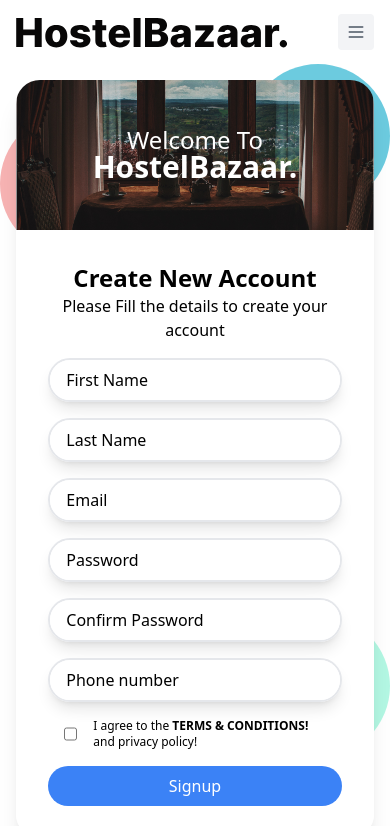
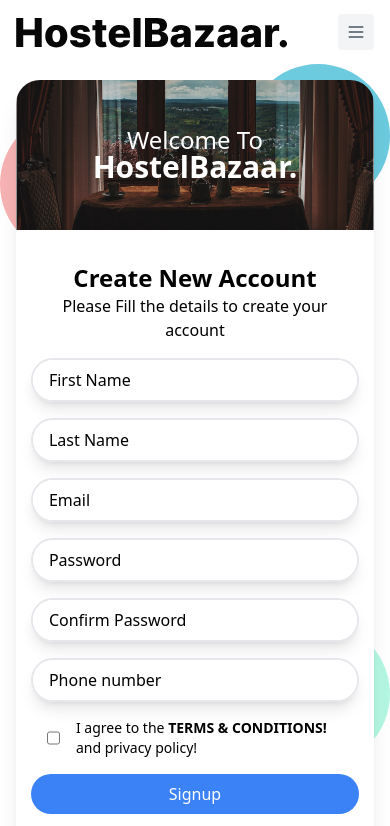
Before and after one commit to AdeelAtta/Hostelow, a Next.js app: page /register in a window 390 px wide. Shown: the top 826 px of the page. Built offline with nearby package versions, Linux system fonts and the light colour scheme.

Commit message:
Design Finalized

```diff
--- a/src/components/RegisterForm/index.tsx
+++ b/src/components/RegisterForm/index.tsx
@@ -30,7 +30,7 @@ const RegisterForm = () => {
                 handleChange={handleInputChange} />
 
             <Checkbox>
-                <span className='text-xs md:text-sm'>I agree to the <strong>TERMS & CONDITIONS!</strong> and privacy policy!</span>
+                <span className='text-sm'>I agree to the <strong>TERMS & CONDITIONS!</strong> and privacy policy!</span>
             </Checkbox>
 
             <Button text='Signup' type='submit'/>
--- a/src/components/sections/signin-signup-form.tsx
+++ b/src/components/sections/signin-signup-form.tsx
@@ -17,8 +17,8 @@ const SigninSignupForm: React.FC<SigninSignupFormProps> = (
                     <h3 className='text-2xl md:text-3xl font-normal leading-none'>Welcome To</h3>
                     <h1 className='text-3xl md:text-5xl font-extrabold leading-none'>HostelBazaar.</h1>
                 </div>
-                <div className='w-full flex flex-col justify-start items-center flex-1 px-4 py-8 bg-white rounded-b-3xl md:rounded-e-3xl md:rounded-s-none'>
-                    <div className='w-[90%] sm:w-[80%] max-w-[400px] md:py-4'>
+                <div className='w-full flex flex-col justify-start items-center flex-1 md:px-4 py-8 bg-white rounded-b-3xl md:rounded-e-3xl md:rounded-s-none'>
+                    <div className='w-11/12 sm:w-10/12 max-w-[400px] md:py-4'>
                         <div className='mb-4 md:mb-8'>
                             <h2 className='text-2xl md:text-4xl font-extrabold text-center md:mb-2'>{title}</h2>
                             <h3 className='text-base md:text-lg font-normal text-center'>{para}</h3>
@@ -30,7 +30,7 @@ const SigninSignupForm: React.FC<SigninSignupFormProps> = (
             <Circle customeStyle='bg-[#F6A1A1] left-0 lg:left-36 top-12 md:top-0' />
             <Circle customeStyle='bg-[#48BED8] right-0 md:right-80 md:right-48 top-0' />
             <Circle customeStyle='bg-[#FFDA56] left-4 md:left-48 bottom-0' />
-            <Circle customeStyle='bg-[#A1F6DD] right-0 lg:right-40 bottom-24' />
+            <Circle customeStyle='bg-[#A1F6DD] right-0 lg:right-28 bottom-24' />
         </main>
     )
 }
```
